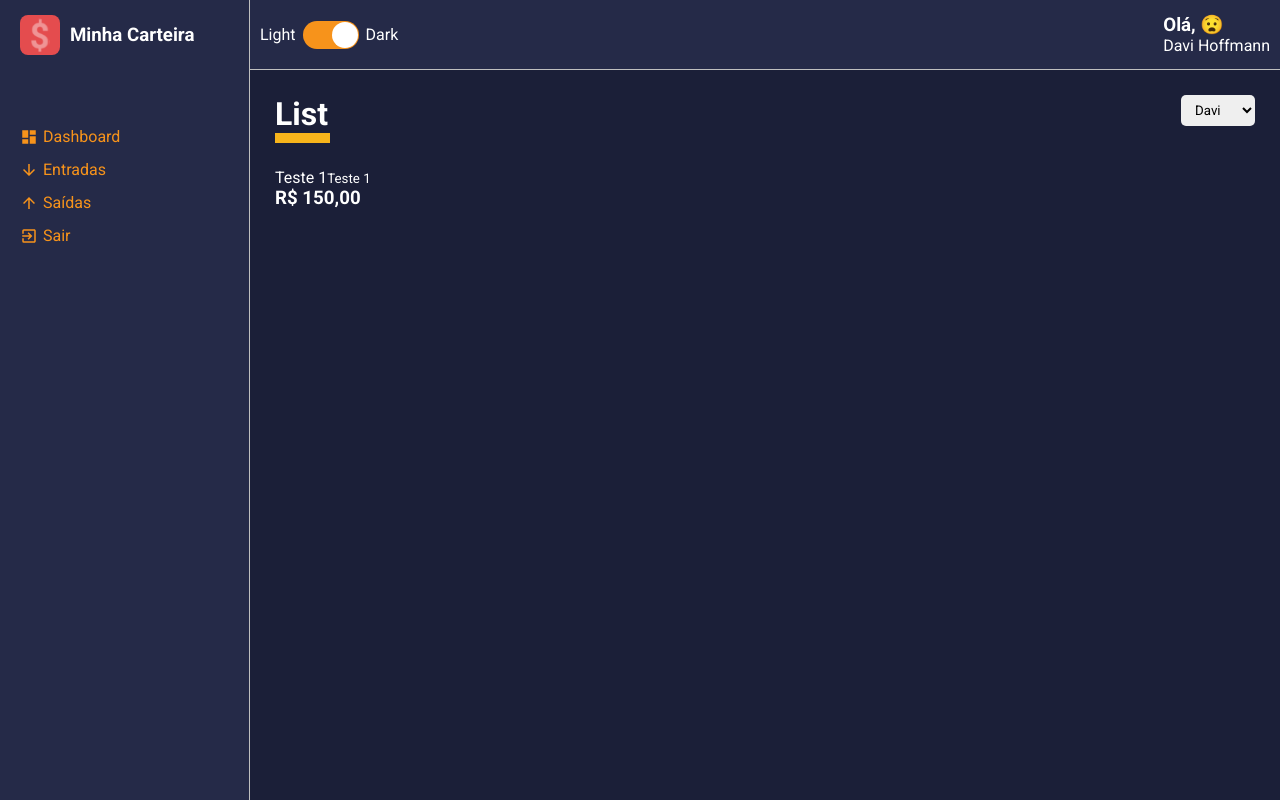
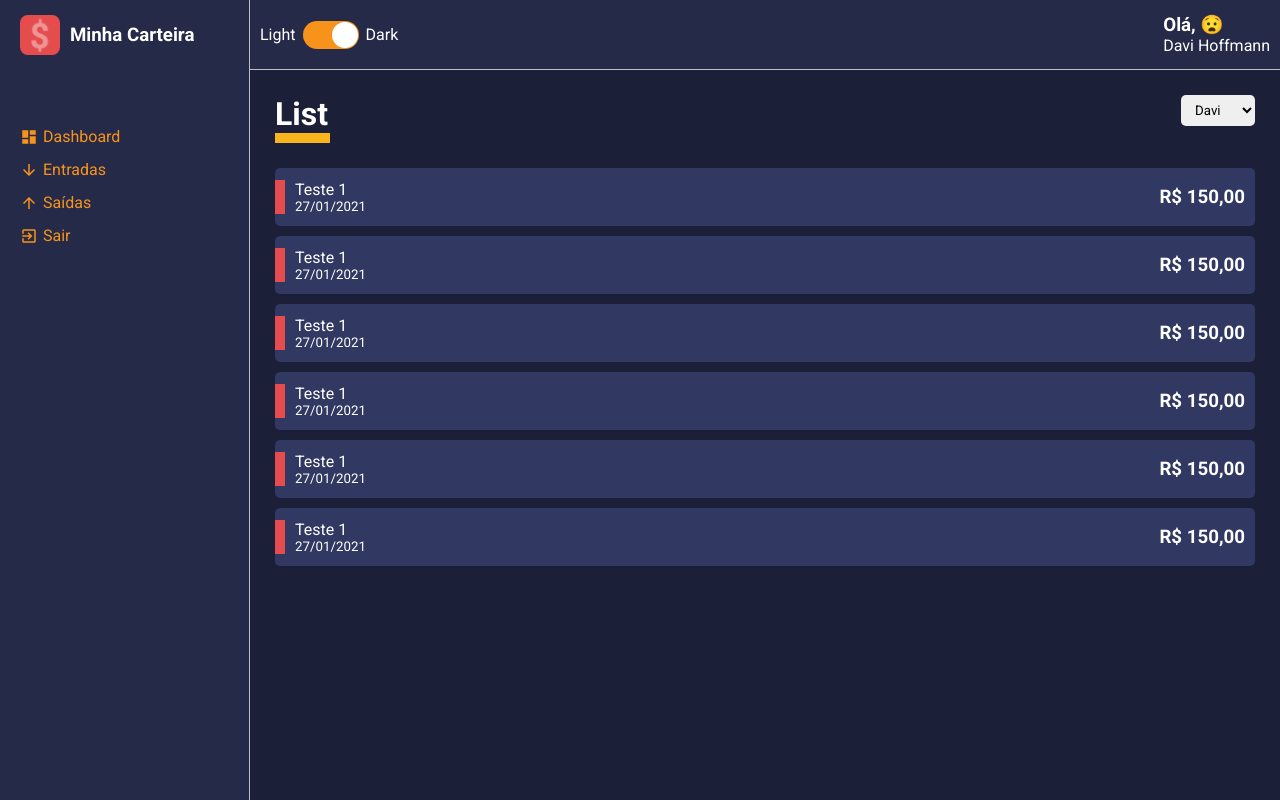
Before and after one commit to davihoffmann/minha-carteira-web, a React (Create React App) app: page / in a window 1280 px wide. Built offline with nearby package versions, Linux system fonts and the light colour scheme.

Commit message:
finalizado card

```diff
--- a/src/components/HistoryFinanceCard/styles.ts
+++ b/src/components/HistoryFinanceCard/styles.ts
@@ -8,6 +8,40 @@ interface ITagProps {
     tagColor: string;
 }
 
-export const Container = styled.div<IContainerProps>``;
+export const Container = styled.li<IContainerProps>`
+    background-color: ${props => props.cardColor};
 
-export const Tag = styled.div<ITagProps>``;
+    list-style: none;
+    border-radius: 5px;
+    margin: 10px 0;
+    padding: 12px 10px;
+
+    display: flex;
+    justify-content: space-between;
+    align-items: center;
+
+    cursor: pointer;
+    transition: all 0.3s;
+
+    position: relative;
+
+    &:hover {
+        opacity: 0.7;
+        transform: translateX(10px);
+    }
+
+    > div {
+        display: flex;
+        flex-direction: column;
+        justify-content: space-between;
+        padding-left: 10px;
+    }
+`;
+
+export const Tag = styled.div<ITagProps>`
+    width: 10px;
+    height: 60%;
+    background-color: ${props => props.tagColor};
+    position: absolute;
+    left: 0;
+`;
--- a/src/pages/List/index.tsx
+++ b/src/pages/List/index.tsx
@@ -28,10 +28,45 @@ const List: React.FC = () => {
 
             <Content>
                 <HistoryFinanceCard
-                    cardColor="#F7b41B"
-                    tagColor="#F7b41B"
+                    cardColor="#313862"
+                    tagColor="#e44c4e"
                     title="Teste 1"
-                    subtitle="Teste 1"
+                    subtitle="27/01/2021"
+                    amount="R$ 150,00"
+                />
+                <HistoryFinanceCard
+                    cardColor="#313862"
+                    tagColor="#e44c4e"
+                    title="Teste 1"
+                    subtitle="27/01/2021"
+                    amount="R$ 150,00"
+                />
+                <HistoryFinanceCard
+                    cardColor="#313862"
+                    tagColor="#e44c4e"
+                    title="Teste 1"
+                    subtitle="27/01/2021"
+                    amount="R$ 150,00"
+                />
+                <HistoryFinanceCard
+                    cardColor="#313862"
+                    tagColor="#e44c4e"
+                    title="Teste 1"
+                    subtitle="27/01/2021"
+                    amount="R$ 150,00"
+                />
+                <HistoryFinanceCard
+                    cardColor="#313862"
+                    tagColor="#e44c4e"
+                    title="Teste 1"
+                    subtitle="27/01/2021"
+                    amount="R$ 150,00"
+                />
+                <HistoryFinanceCard
+                    cardColor="#313862"
+                    tagColor="#e44c4e"
+                    title="Teste 1"
+                    subtitle="27/01/2021"
                     amount="R$ 150,00"
                 />
             </Content>
```
